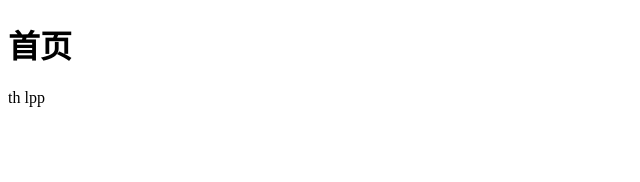
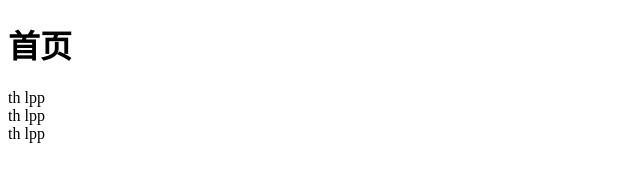
Before and after one commit to PaRadoll2022/boyue, a plain HTML site: page index.html in a window 1280 px wide. Shown: the full height of the page, 0-640 px from the left. Drawn offline with Linux system fonts and the light colour scheme.

Commit message:
我修改了login页面的index.html

```diff
--- a/index.html
+++ b/index.html
@@ -9,6 +9,9 @@
 <body>
     <h1>首页</h1>
     <div>th lpp</div>
+    <div>th lpp</div>
+    <div>th lpp</div>
+
     <script>
         document.getElementById
     </script>
```
